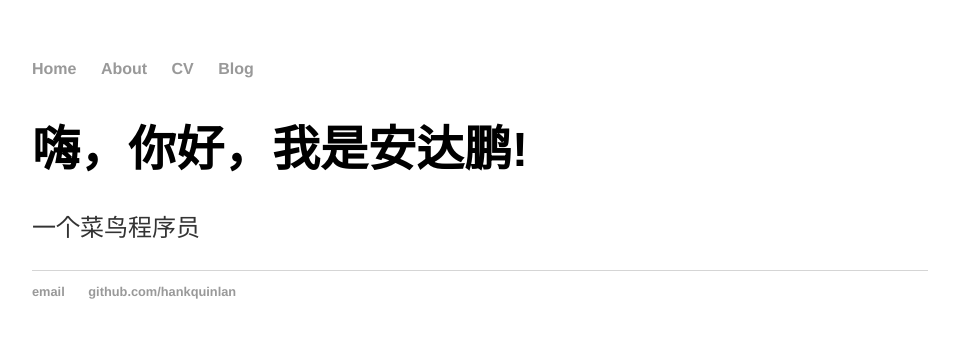
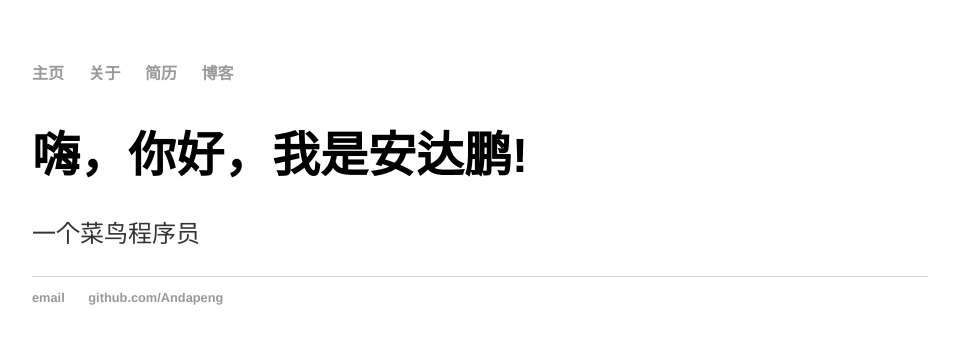
Before and after one commit to Andapeng/Andapeng.github.io, a Jekyll site: the page built from index.html, in a window 1280 px wide. Shown: the top 344 px of the page, without its empty margins (160-1119 px from the left). Built offline with Jekyll 4.4.1, drawn with Linux system fonts in a browser that asks for light colours.

Commit message:
模板里个人信息修改

```diff
--- a/_layouts/default.html
+++ b/_layouts/default.html
@@ -8,10 +8,10 @@
 		<body>
 			<nav>
 	    		<ul>
-	        		<li><a href="/">Home</a></li>
-		        	<li><a href="/about">About</a></li>
-	        		<li><a href="/cv">CV</a></li>
-	        		<li><a href="/blog">Blog</a></li>
+	        		<li><a href="/">主页</a></li>
+		        	<li><a href="/about">关于</a></li>
+	        		<li><a href="/cv">简历</a></li>
+	        		<li><a href="/blog">博客</a></li>
 	    		</ul>
 			</nav>
 			<div class="container">
@@ -21,8 +21,8 @@
 			</div><!-- /.container -->
 			<footer>
 	    		<ul>
-	        		<li><a href="mailto:hankquinlanhub@gmail.com">email</a></li>
-	        		<li><a href="https://github.com/hankquinlan">github.com/hankquinlan</a></li>
+	        		<li><a href="mailto:373770643@qq.com">email</a></li>
+	        		<li><a href="https://github.com/Andapeng">github.com/Andapeng</a></li>
 				</ul>
 			</footer>
 		</body>
```
